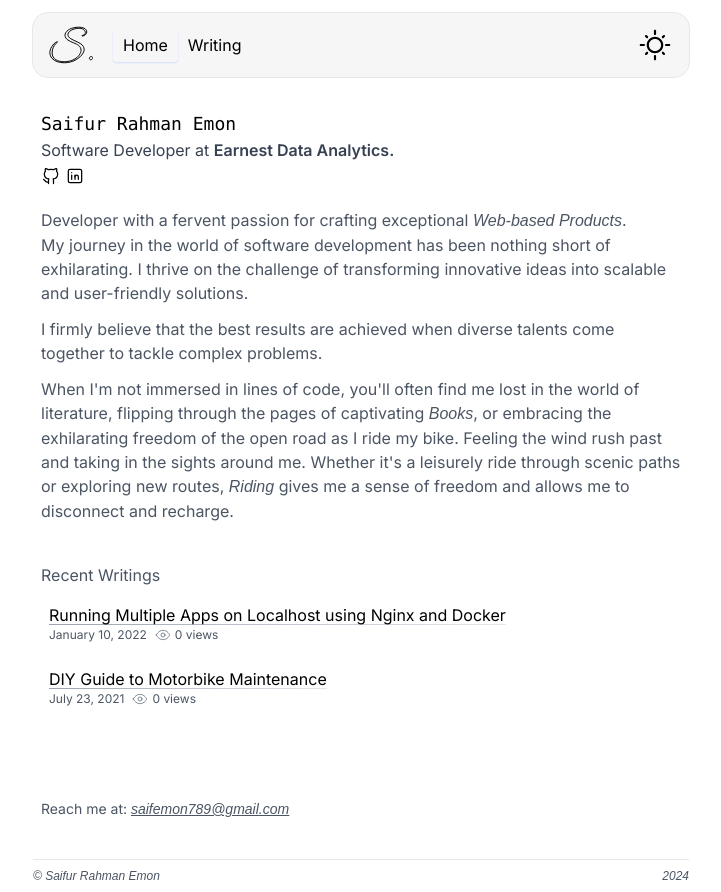
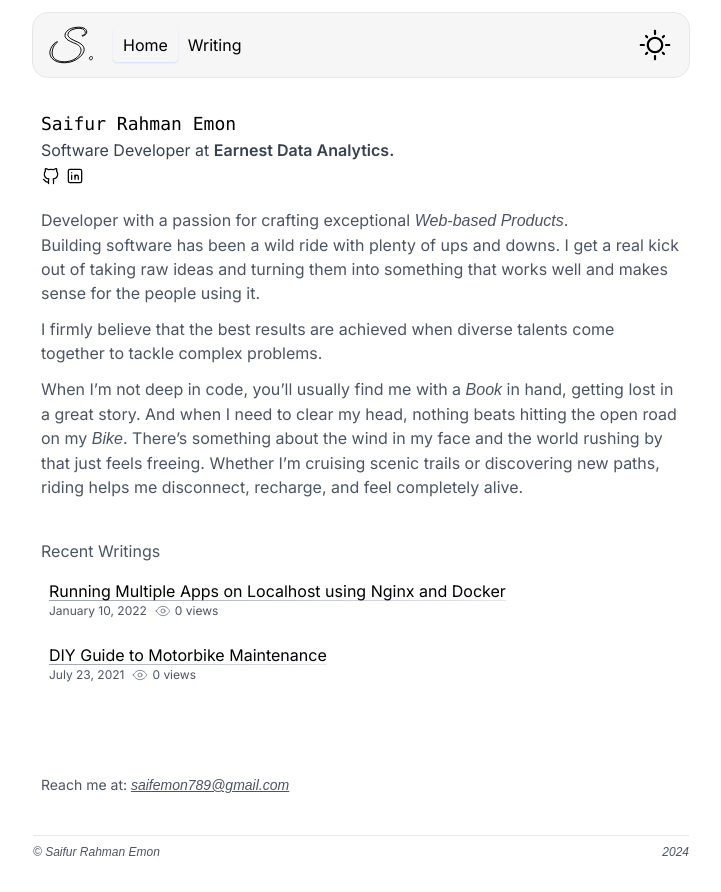
Before and after one commit to Saifurrahmanemon/saifur.me, a Next.js app: page / in a window 1280 px wide. Shown: the whole page, without its empty margins (279-1000 px from the left). After the commit the page ends 868 px from the top, so only its background shows below. Built offline with nearby package versions, Linux system fonts and the light colour scheme; no server answers; the database is empty; a web font is replaced by a local one.

Commit message:
feat: update aboutme

```diff
--- a/app/page.tsx
+++ b/app/page.tsx
@@ -23,11 +23,11 @@ const About = () => {
   return (
     <section>
       <p className="my-3 text-secondary">
-        Developer with a fervent passion for crafting exceptional{' '}
+        Developer with a passion for crafting exceptional{' '}
         <em>Web-based Products</em>. <br />
-        My journey in the world of software development has been nothing short
-        of exhilarating. I thrive on the challenge of transforming innovative
-        ideas into scalable and user-friendly solutions.
+        Building software has been a wild ride with plenty of ups and downs. I
+        get a real kick out of taking raw ideas and turning them into something
+        that works well and makes sense for the people using it.
       </p>
 
       <p className="my-3 text-secondary">
@@ -36,13 +36,12 @@ const About = () => {
       </p>
 
       <p className="my-3 text-secondary">
-        When I'm not immersed in lines of code, you'll often find me lost in the
-        world of literature, flipping through the pages of captivating{' '}
-        <em>Books</em>, or embracing the exhilarating freedom of the open road
-        as I ride my bike. Feeling the wind rush past and taking in the sights
-        around me. Whether it's a leisurely ride through scenic paths or
-        exploring new routes, <em>Riding</em> gives me a sense of freedom and
-        allows me to disconnect and recharge.
+        When I’m not deep in code, you’ll usually find me with a <em>Book</em>{' '}
+        in hand, getting lost in a great story. And when I need to clear my
+        head, nothing beats hitting the open road on my <em>Bike</em>. There’s
+        something about the wind in my face and the world rushing by that just
+        feels freeing. Whether I’m cruising scenic trails or discovering new
+        paths, riding helps me disconnect, recharge, and feel completely alive.
       </p>
     </section>
   );
```
